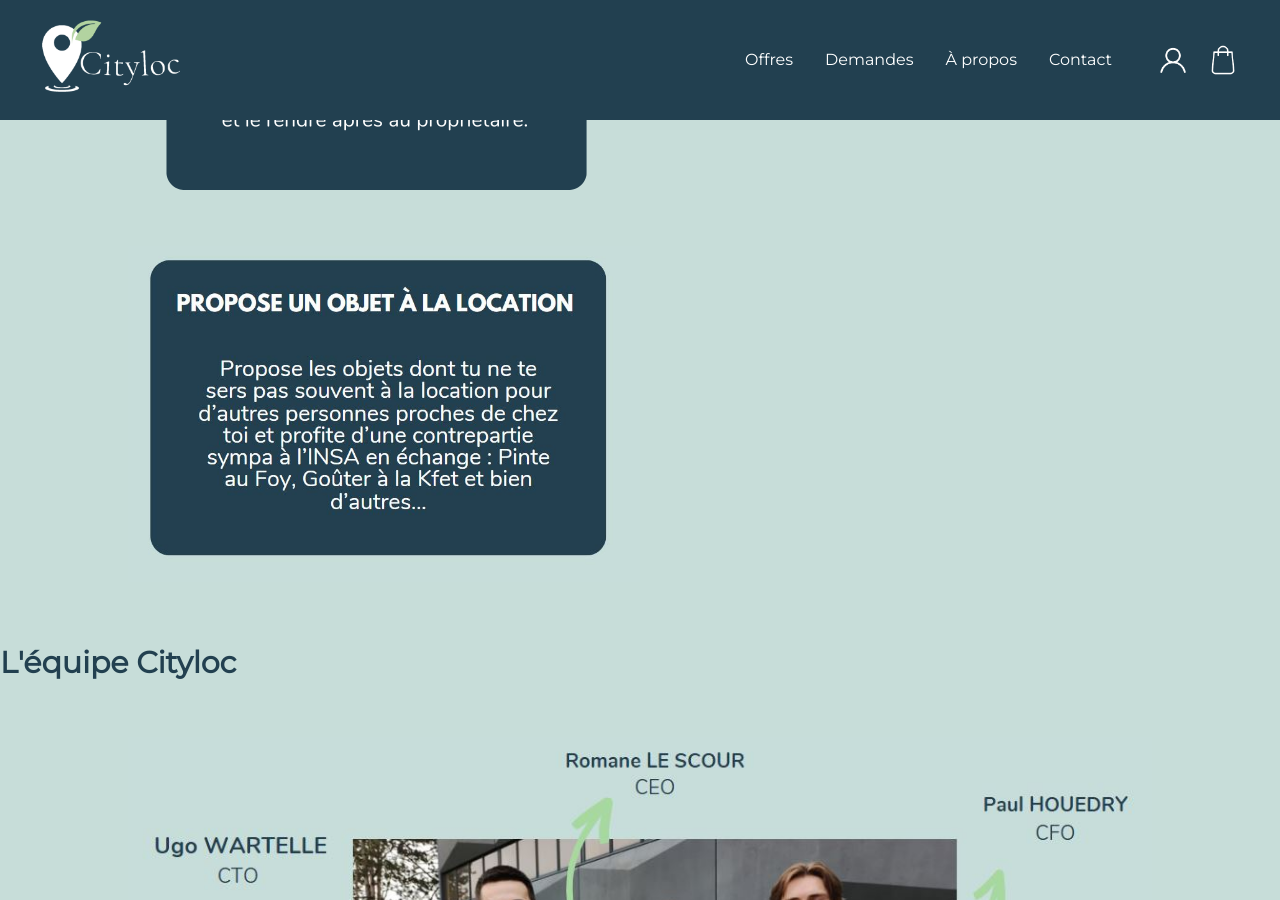
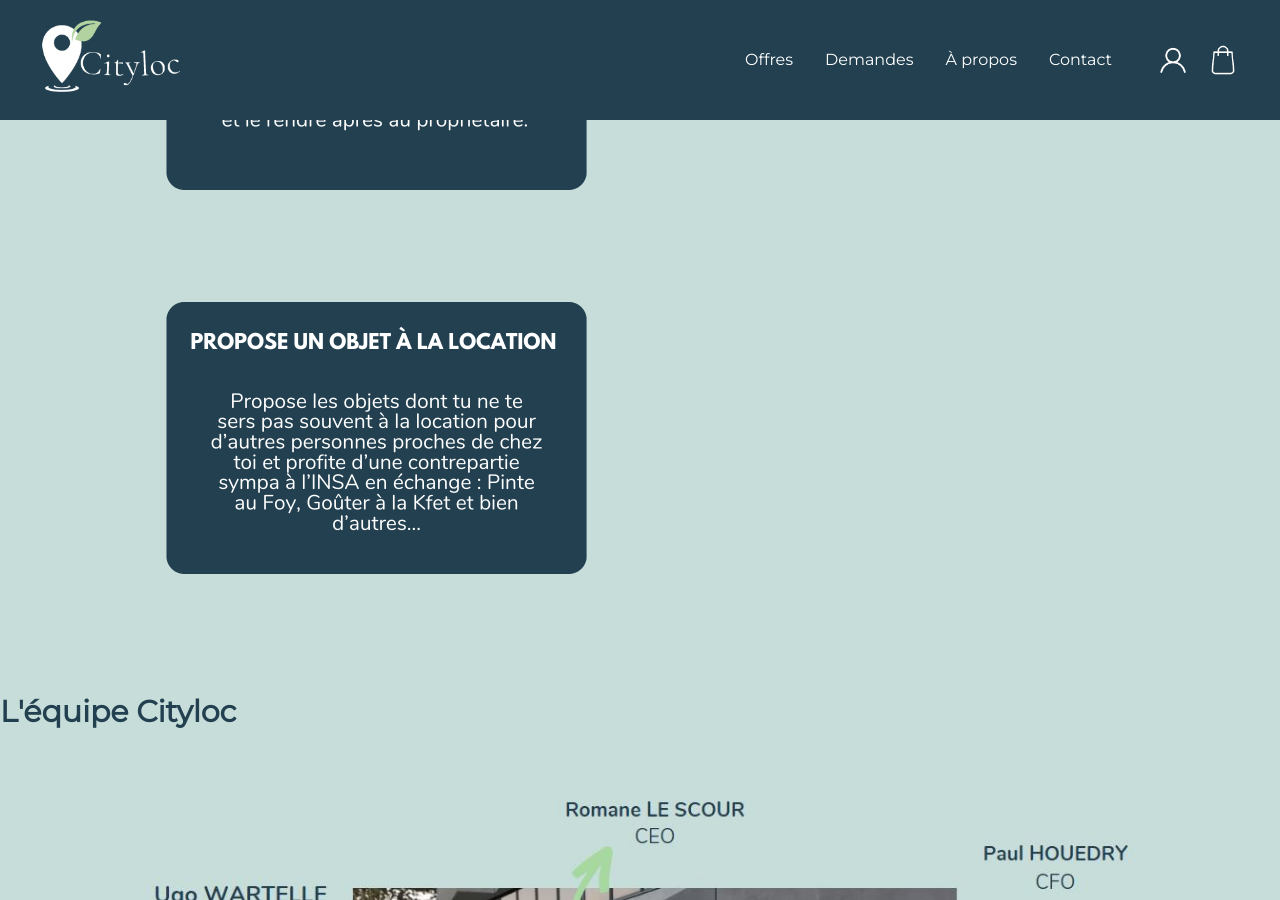
Before and after one commit to Cityloc/cityloc, a Jekyll site: the page built from index.html, in a window 1280 px wide and 900 px high, scrolled down 862 px. Built offline with Jekyll 4.4.1, drawn with Linux system fonts in a browser that asks for light colours.

Commit message:
Update index.html

```diff
--- a/index.html
+++ b/index.html
@@ -152,7 +152,7 @@ title: Cityloc
 		<img class="flex-fix" src="imgs/Trouve objet.png" alt="Objectifs 1">
 	</div>
 	<div class="bloc-deux-dg">
-		<img class="flex-fix" src="imgs/propose objet.JPG" alt="Objectifs 2">
+		<img class="flex-fix" src="imgs/Propose objet.png" alt="Objectifs 2">
 	</div>
 </div>
 
```
